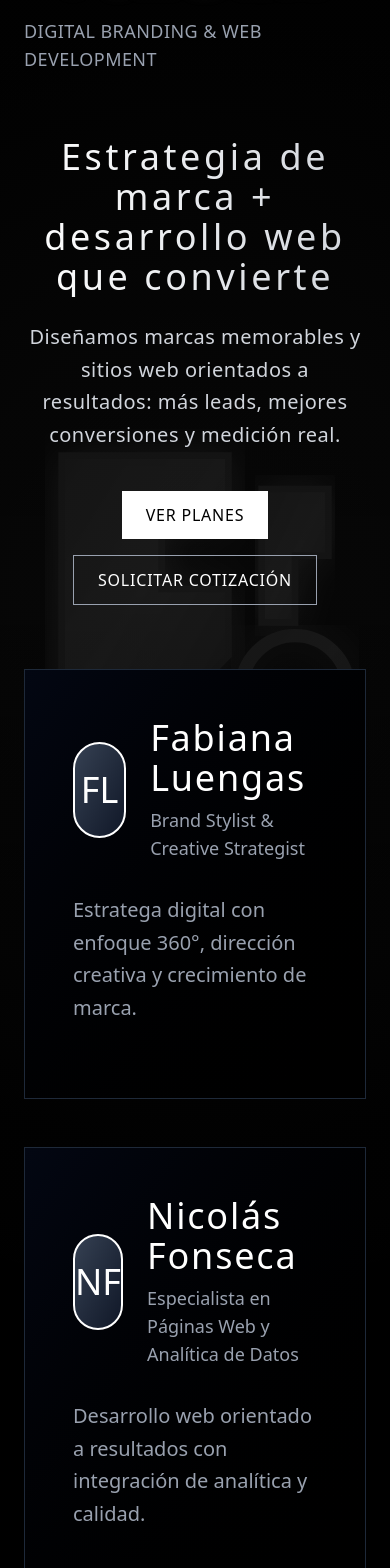
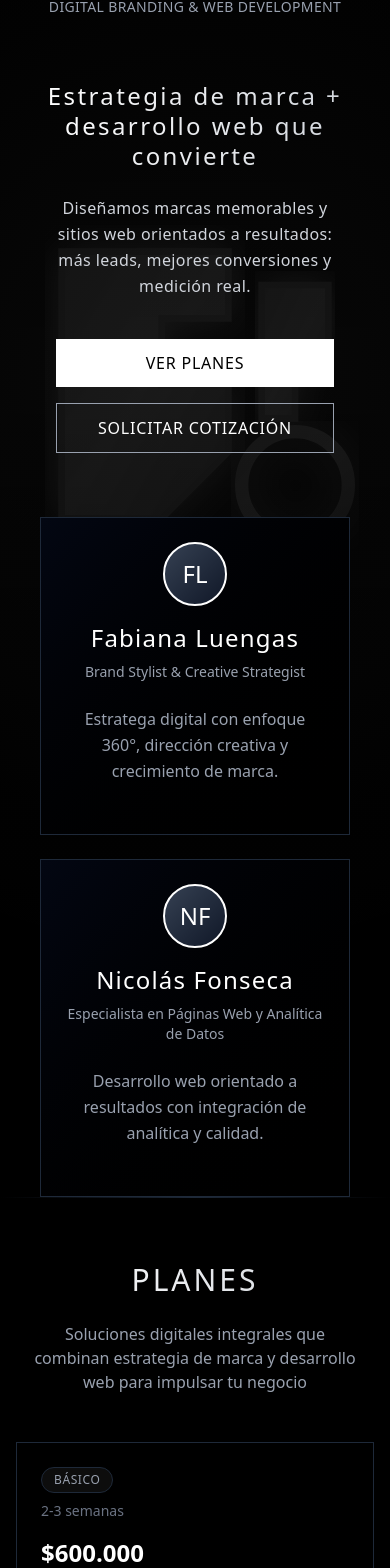
Before and after one commit to Nff0928/Portafolio, a React (Vite) app: page / in a window 390 px wide. Shown: the part 427-1995 px from the top of the page. Built offline with nearby package versions, Linux system fonts and the light colour scheme.

Commit message:
mejora navegacion

```diff
--- a/src/pages/Home.jsx
+++ b/src/pages/Home.jsx
@@ -290,7 +290,7 @@ const Home = () => {
               </div>
 
               {/* PIXORA Text */}
-              <h1 className="text-6xl md:text-8xl font-bold tracking-widest uppercase mb-4" style={{
+              <h1 className="text-4xl sm:text-5xl md:text-6xl lg:text-8xl font-bold tracking-widest uppercase mb-4 px-4" style={{
                 background: 'linear-gradient(135deg, #C0C0C0 0%, #E5E5E5 50%, #A8A8A8 100%)',
                 WebkitBackgroundClip: 'text',
                 WebkitTextFillColor: 'transparent',
@@ -301,38 +301,38 @@ const Home = () => {
               </h1>
 
               {/* Tagline */}
-              <p className="text-lg md:text-xl font-light tracking-wide uppercase text-gray-400 mt-2">
+              <p className="text-sm sm:text-base md:text-lg lg:text-xl font-light tracking-wide uppercase text-gray-400 mt-2 px-4 text-center">
                 DIGITAL BRANDING & WEB DEVELOPMENT
               </p>
             </div>
 
             {/* Main Content */}
-            <div className="text-center mb-16">
-              <h2 className="text-4xl md:text-6xl font-thin tracking-widest mb-6 bg-gradient-to-r from-white to-gray-300 bg-clip-text text-transparent">Estrategia de marca + desarrollo web que convierte</h2>
-              <p className="text-gray-300 mb-10 tracking-wide text-xl max-w-3xl mx-auto leading-relaxed">Diseñamos marcas memorables y sitios web orientados a resultados: más leads, mejores conversiones y medición real.</p>
-              <div className="flex flex-col sm:flex-row items-center justify-center gap-4">
-                <a href="/planes" className="bg-white text-black py-3 px-6 font-medium tracking-wider uppercase hover:bg-gray-200 transition-colors duration-300">Ver planes</a>
-                <a href="#contacto" className="border border-gray-400 text-white py-3 px-6 font-medium tracking-wider uppercase hover:border-white hover:bg-white/10 transition-colors duration-300">Solicitar cotización</a>
+            <div className="text-center mb-16 px-4">
+              <h2 className="text-2xl sm:text-3xl md:text-4xl lg:text-6xl font-thin tracking-widest mb-6 bg-gradient-to-r from-white to-gray-300 bg-clip-text text-transparent leading-tight">Estrategia de marca + desarrollo web que convierte</h2>
+              <p className="text-gray-300 mb-10 tracking-wide text-base sm:text-lg md:text-xl max-w-3xl mx-auto leading-relaxed px-2">Diseñamos marcas memorables y sitios web orientados a resultados: más leads, mejores conversiones y medición real.</p>
+              <div className="flex flex-col sm:flex-row items-center justify-center gap-4 px-4">
+                <a href="/planes" className="w-full sm:w-auto bg-white text-black py-3 px-6 font-medium tracking-wider uppercase hover:bg-gray-200 transition-colors duration-300 text-center">Ver planes</a>
+                <a href="#contacto" className="w-full sm:w-auto border border-gray-400 text-white py-3 px-6 font-medium tracking-wider uppercase hover:border-white hover:bg-white/10 transition-colors duration-300 text-center">Solicitar cotización</a>
               </div>
             </div>
-          <div className="grid md:grid-cols-2 gap-12">
+          <div className="grid grid-cols-1 md:grid-cols-2 gap-6 md:gap-12 px-4">
             <button
               onClick={() => navigate('/fabiana')}
-              className={`group relative overflow-hidden p-12 text-left bg-gradient-to-br from-gray-950 to-black border border-gray-800 hover:border-white transition-all duration-700 cursor-pointer hover:-translate-y-2 hover:shadow-2xl hover:shadow-white/10`}
+              className={`group relative overflow-hidden p-6 md:p-12 text-left bg-gradient-to-br from-gray-950 to-black border border-gray-800 hover:border-white transition-all duration-700 cursor-pointer hover:-translate-y-2 hover:shadow-2xl hover:shadow-white/10`}
               aria-label="Ver perfil de Fabiana"
             >
               <div className="pointer-events-none absolute inset-0 opacity-0 group-hover:opacity-100 transition-opacity duration-700" style={{ background: 'radial-gradient(600px circle at var(--x,50%) var(--y,50%), rgba(255,255,255,0.12), transparent 40%)' }} />
               <div className="relative z-10">
-                <div className="flex items-center gap-6 mb-8">
-                  <div className="w-24 h-24 rounded-full bg-gradient-to-br from-gray-700 to-gray-900 border-2 border-white flex items-center justify-center group-hover:scale-110 transition-transform duration-500 group-hover:border-gray-300">
-                    <span className="text-4xl font-light">FL</span>
+                <div className="flex flex-col sm:flex-row items-center sm:items-start gap-4 sm:gap-6 mb-6 md:mb-8">
+                  <div className="w-16 h-16 sm:w-20 sm:h-20 md:w-24 md:h-24 rounded-full bg-gradient-to-br from-gray-700 to-gray-900 border-2 border-white flex items-center justify-center group-hover:scale-110 transition-transform duration-500 group-hover:border-gray-300 flex-shrink-0">
+                    <span className="text-2xl sm:text-3xl md:text-4xl font-light">FL</span>
                   </div>
-                  <div>
-                    <h3 className="text-4xl tracking-wider mb-2 group-hover:text-white transition-colors duration-300">Fabiana Luengas</h3>
-                    <p className="text-lg text-gray-400 group-hover:text-gray-200 transition-colors duration-300">Brand Stylist & Creative Strategist</p>
+                  <div className="text-center sm:text-left">
+                    <h3 className="text-2xl sm:text-3xl md:text-4xl tracking-wider mb-2 group-hover:text-white transition-colors duration-300">Fabiana Luengas</h3>
+                    <p className="text-sm sm:text-base md:text-lg text-gray-400 group-hover:text-gray-200 transition-colors duration-300">Brand Stylist & Creative Strategist</p>
                   </div>
                 </div>
-                <p className="text-gray-400 group-hover:text-gray-200 leading-relaxed text-xl transition-colors duration-300">
+                <p className="text-gray-400 group-hover:text-gray-200 leading-relaxed text-base sm:text-lg md:text-xl transition-colors duration-300 text-center sm:text-left">
                   Estratega digital con enfoque 360°, dirección creativa y crecimiento de marca.
                 </p>
                 <div className="mt-6 opacity-0 group-hover:opacity-100 transition-opacity duration-500">
@@ -343,21 +343,21 @@ const Home = () => {
 
             <button
               onClick={() => navigate('/nicolas')}
-              className={`group relative overflow-hidden p-12 text-left bg-gradient-to-br from-gray-950 to-black border border-gray-800 hover:border-white transition-all duration-700 cursor-pointer hover:-translate-y-2 hover:shadow-2xl hover:shadow-white/10`}
+              className={`group relative overflow-hidden p-6 md:p-12 text-left bg-gradient-to-br from-gray-950 to-black border border-gray-800 hover:border-white transition-all duration-700 cursor-pointer hover:-translate-y-2 hover:shadow-2xl hover:shadow-white/10`}
               aria-label="Ver perfil de Nicolás"
             >
               <div className="pointer-events-none absolute inset-0 opacity-0 group-hover:opacity-100 transition-opacity duration-700" style={{ background: 'radial-gradient(600px circle at var(--x,50%) var(--y,50%), rgba(255,255,255,0.12), transparent 40%)' }} />
               <div className="relative z-10">
-                <div className="flex items-center gap-6 mb-8">
-                  <div className="w-24 h-24 rounded-full bg-gradient-to-br from-gray-700 to-gray-900 border-2 border-white flex items-center justify-center group-hover:scale-110 transition-transform duration-500 group-hover:border-gray-300">
-                    <span className="text-4xl font-light">NF</span>
+                <div className="flex flex-col sm:flex-row items-center sm:items-start gap-4 sm:gap-6 mb-6 md:mb-8">
+                  <div className="w-16 h-16 sm:w-20 sm:h-20 md:w-24 md:h-24 rounded-full bg-gradient-to-br from-gray-700 to-gray-900 border-2 border-white flex items-center justify-center group-hover:scale-110 transition-transform duration-500 group-hover:border-gray-300 flex-shrink-0">
+                    <span className="text-2xl sm:text-3xl md:text-4xl font-light">NF</span>
                   </div>
-                  <div>
-                    <h3 className="text-4xl tracking-wider mb-2 group-hover:text-white transition-colors duration-300">Nicolás Fonseca</h3>
-                    <p className="text-lg text-gray-400 group-hover:text-gray-200 transition-colors duration-300">Especialista en Páginas Web y Analítica de Datos</p>
+                  <div className="text-center sm:text-left">
+                    <h3 className="text-2xl sm:text-3xl md:text-4xl tracking-wider mb-2 group-hover:text-white transition-colors duration-300">Nicolás Fonseca</h3>
+                    <p className="text-sm sm:text-base md:text-lg text-gray-400 group-hover:text-gray-200 transition-colors duration-300">Especialista en Páginas Web y Analítica de Datos</p>
                   </div>
                 </div>
-                <p className="text-gray-400 group-hover:text-gray-200 leading-relaxed text-xl transition-colors duration-300">
+                <p className="text-gray-400 group-hover:text-gray-200 leading-relaxed text-base sm:text-lg md:text-xl transition-colors duration-300 text-center sm:text-left">
                   Desarrollo web orientado a resultados con integración de analítica y calidad.
                 </p>
                 <div className="mt-6 opacity-0 group-hover:opacity-100 transition-opacity duration-500">
@@ -374,20 +374,20 @@ const Home = () => {
       <div className="w-full h-px bg-gradient-to-r from-transparent via-gray-800 to-transparent"></div>
 
       {/* Planes Resumen */}
-      <section id="planes" className="py-24 px-6 lg:px-12">
+      <section id="planes" className="py-16 md:py-24 px-4 sm:px-6 lg:px-12">
         <div className="max-w-7xl mx-auto">
-          <h2 className="text-5xl md:text-6xl font-thin tracking-widest mb-8 text-center bg-gradient-to-r from-white to-gray-300 bg-clip-text text-transparent">PLANES</h2>
-          <p className="text-center text-gray-400 mb-16 text-lg max-w-3xl mx-auto">
+          <h2 className="text-3xl sm:text-4xl md:text-5xl lg:text-6xl font-thin tracking-widest mb-6 md:mb-8 text-center bg-gradient-to-r from-white to-gray-300 bg-clip-text text-transparent px-4">PLANES</h2>
+          <p className="text-center text-gray-400 mb-12 md:mb-16 text-base sm:text-lg max-w-3xl mx-auto px-4">
             Soluciones digitales integrales que combinan estrategia de marca y desarrollo web para impulsar tu negocio
           </p>
-          <div className="grid grid-cols-1 md:grid-cols-3 gap-8">
-            <article className="group p-8 bg-black border border-gray-800 hover:border-white transition-all duration-500">
-              <div className="flex items-start justify-between mb-4">
-                <span className="inline-block px-3 py-1 text-xs tracking-wider uppercase bg-white/5 border border-gray-800 text-gray-400 rounded-full">Básico</span>
+          <div className="grid grid-cols-1 md:grid-cols-3 gap-6 md:gap-8">
+            <article className="group p-6 md:p-8 bg-black border border-gray-800 hover:border-white transition-all duration-500">
+              <div className="flex flex-col sm:flex-row sm:items-start justify-between mb-4 gap-2">
+                <span className="inline-block px-3 py-1 text-xs tracking-wider uppercase bg-white/5 border border-gray-800 text-gray-400 rounded-full w-fit">Básico</span>
                 <span className="text-sm text-gray-500">2-3 semanas</span>
               </div>
-              <h3 className="text-3xl font-bold mb-2">$600.000</h3>
-              <h4 className="text-lg text-gray-300 mb-4 font-light">Presencia Digital Inicial</h4>
+              <h3 className="text-2xl sm:text-3xl font-bold mb-2">$600.000</h3>
+              <h4 className="text-base sm:text-lg text-gray-300 mb-4 font-light">Presencia Digital Inicial</h4>
               <p className="text-sm text-gray-400 mb-6">Ideal para empresas que necesitan una presencia digital profesional y funcional.</p>
               <ul className="mt-4 space-y-2 text-gray-400 text-sm">
                 <li className="flex items-start gap-2">
@@ -411,18 +411,18 @@ const Home = () => {
                   <span>Hosting y dominio 1 año</span>
                 </li>
               </ul>
-              <div className="mt-6 flex gap-3">
-                <a href="/fabiana" className="bg-white text-black py-2 px-4 font-medium tracking-wider uppercase hover:bg-gray-200 transition-colors duration-300 text-sm">Estrategia</a>
-                <a href="/nicolas" className="border border-gray-400 text-white py-2 px-4 font-medium tracking-wider uppercase hover:border-white hover:bg-white/10 transition-colors duration-300 text-sm">Desarrollo</a>
+              <div className="mt-6 flex flex-col sm:flex-row gap-3">
+                <a href="/fabiana" className="w-full sm:w-auto bg-white text-black py-2 px-4 font-medium tracking-wider uppercase hover:bg-gray-200 transition-colors duration-300 text-sm text-center">Estrategia</a>
+                <a href="/nicolas" className="w-full sm:w-auto border border-gray-400 text-white py-2 px-4 font-medium tracking-wider uppercase hover:border-white hover:bg-white/10 transition-colors duration-300 text-sm text-center">Desarrollo</a>
               </div>
             </article>
-            <article className="group p-8 bg-black border border-gray-800 hover:border-white transition-all duration-500">
-              <div className="flex items-start justify-between mb-4">
-                <span className="inline-block px-3 py-1 text-xs tracking-wider uppercase bg-white/5 border border-gray-800 text-gray-400 rounded-full">Avanzado</span>
+            <article className="group p-6 md:p-8 bg-black border border-gray-800 hover:border-white transition-all duration-500">
+              <div className="flex flex-col sm:flex-row sm:items-start justify-between mb-4 gap-2">
+                <span className="inline-block px-3 py-1 text-xs tracking-wider uppercase bg-white/5 border border-gray-800 text-gray-400 rounded-full w-fit">Avanzado</span>
                 <span className="text-sm text-gray-500">4-6 semanas</span>
               </div>
-              <h3 className="text-3xl font-bold mb-2">$1.200.000</h3>
-              <h4 className="text-lg text-gray-300 mb-4 font-light">Solución Digital Completa</h4>
+              <h3 className="text-2xl sm:text-3xl font-bold mb-2">$1.200.000</h3>
+              <h4 className="text-base sm:text-lg text-gray-300 mb-4 font-light">Solución Digital Completa</h4>
               <p className="text-sm text-gray-400 mb-6">Para empresas en crecimiento que necesitan funcionalidades avanzadas y medición de resultados.</p>
               <ul className="mt-4 space-y-2 text-gray-400 text-sm">
                 <li className="flex items-start gap-2">
@@ -450,18 +450,18 @@ const Home = () => {
                   <span>Optimización de velocidad</span>
                 </li>
               </ul>
-              <div className="mt-6 flex gap-3">
-                <a href="/fabiana" className="bg-white text-black py-2 px-4 font-medium tracking-wider uppercase hover:bg-gray-200 transition-colors duration-300 text-sm">Estrategia</a>
-                <a href="/nicolas" className="border border-gray-400 text-white py-2 px-4 font-medium tracking-wider uppercase hover:border-white hover:bg-white/10 transition-colors duration-300 text-sm">Desarrollo</a>
+              <div className="mt-6 flex flex-col sm:flex-row gap-3">
+                <a href="/fabiana" className="w-full sm:w-auto bg-white text-black py-2 px-4 font-medium tracking-wider uppercase hover:bg-gray-200 transition-colors duration-300 text-sm text-center">Estrategia</a>
+                <a href="/nicolas" className="w-full sm:w-auto border border-gray-400 text-white py-2 px-4 font-medium tracking-wider uppercase hover:border-white hover:bg-white/10 transition-colors duration-300 text-sm text-center">Desarrollo</a>
               </div>
             </article>
-            <article className="group p-8 bg-black border border-gray-800 hover:border-white transition-all duration-500">
-              <div className="flex items-start justify-between mb-4">
-                <span className="inline-block px-3 py-1 text-xs tracking-wider uppercase bg-white/5 border border-gray-800 text-gray-400 rounded-full">Empresarial</span>
+            <article className="group p-6 md:p-8 bg-black border border-gray-800 hover:border-white transition-all duration-500">
+              <div className="flex flex-col sm:flex-row sm:items-start justify-between mb-4 gap-2">
+                <span className="inline-block px-3 py-1 text-xs tracking-wider uppercase bg-white/5 border border-gray-800 text-gray-400 rounded-full w-fit">Empresarial</span>
                 <span className="text-sm text-gray-500">8-12 semanas</span>
               </div>
-              <h3 className="text-3xl font-bold mb-2">$2.500.000</h3>
-              <h4 className="text-lg text-gray-300 mb-4 font-light">Solución Empresarial</h4>
+              <h3 className="text-2xl sm:text-3xl font-bold mb-2">$2.500.000</h3>
+              <h4 className="text-base sm:text-lg text-gray-300 mb-4 font-light">Solución Empresarial</h4>
               <p className="text-sm text-gray-400 mb-6">Para empresas establecidas que necesitan soluciones robustas y escalables.</p>
               <ul className="mt-4 space-y-2 text-gray-400 text-sm">
                 <li className="flex items-start gap-2">
@@ -489,9 +489,9 @@ const Home = () => {
                   <span>Mantenimiento 6 meses</span>
                 </li>
               </ul>
-              <div className="mt-6 flex gap-3">
-                <a href="/fabiana" className="bg-white text-black py-2 px-4 font-medium tracking-wider uppercase hover:bg-gray-200 transition-colors duration-300 text-sm">Estrategia</a>
-                <a href="/nicolas" className="border border-gray-400 text-white py-2 px-4 font-medium tracking-wider uppercase hover:border-white hover:bg-white/10 transition-colors duration-300 text-sm">Desarrollo</a>
+              <div className="mt-6 flex flex-col sm:flex-row gap-3">
+                <a href="/fabiana" className="w-full sm:w-auto bg-white text-black py-2 px-4 font-medium tracking-wider uppercase hover:bg-gray-200 transition-colors duration-300 text-sm text-center">Estrategia</a>
+                <a href="/nicolas" className="w-full sm:w-auto border border-gray-400 text-white py-2 px-4 font-medium tracking-wider uppercase hover:border-white hover:bg-white/10 transition-colors duration-300 text-sm text-center">Desarrollo</a>
               </div>
             </article>
           </div>
```
